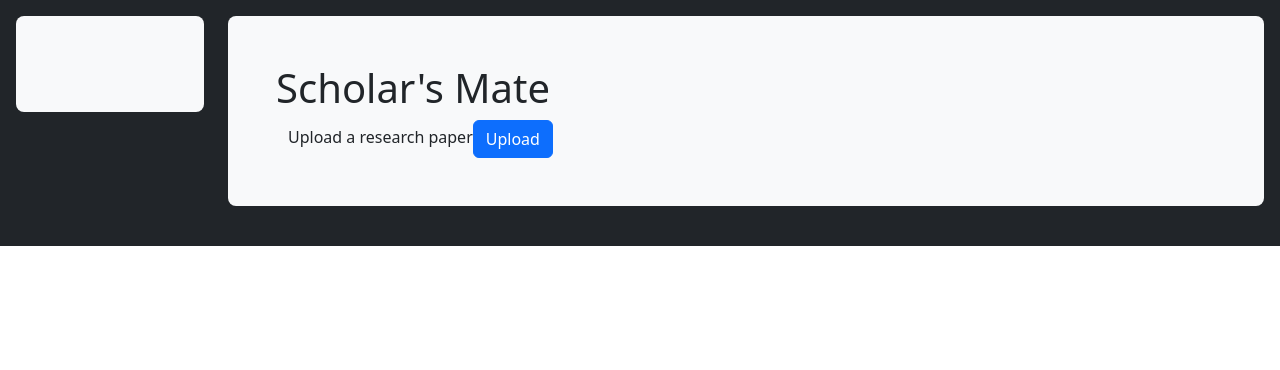
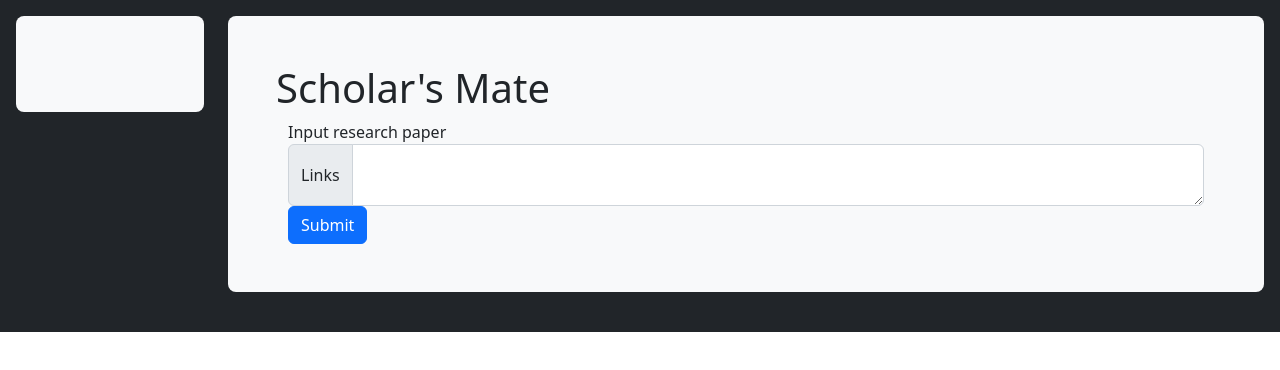
Before and after one commit to hendmzh/UrPod, a React (Create React App) app: page / in a window 1280 px wide. Shown: the top 370 px of the page. Built offline with nearby package versions, Linux system fonts and the light colour scheme.

Commit message:
List of links input

```diff
--- a/src/App.js
+++ b/src/App.js
@@ -1,8 +1,9 @@
 import React, { useState } from 'react';
 
-import {Toast, Container, Button, Row, Col} from 'react-bootstrap';
+import {Toast, Container, Button, Row, Col, Form, InputGroup} from 'react-bootstrap';
 
 import './App.css';
+
 
 const App = () => (
   <Container fluid className="p-3  bg-dark">
@@ -19,10 +20,16 @@ const App = () => (
     <Container className="p-5 mb-4 bg-light rounded-3">
       <h1 className="header">Scholar's Mate</h1>
       <Container>
-       Upload a research paper
+        Input research paper
+
+      <InputGroup>
+        <InputGroup.Text>Links</InputGroup.Text>
+        <Form.Control as="textarea" aria-label="With textarea" />
+      </InputGroup>
+
         <span right role="img" aria-label="tada">
 
-        <Button>Upload</Button>
+        <Button>Submit</Button>
 
         </span>
       </Container>
```
